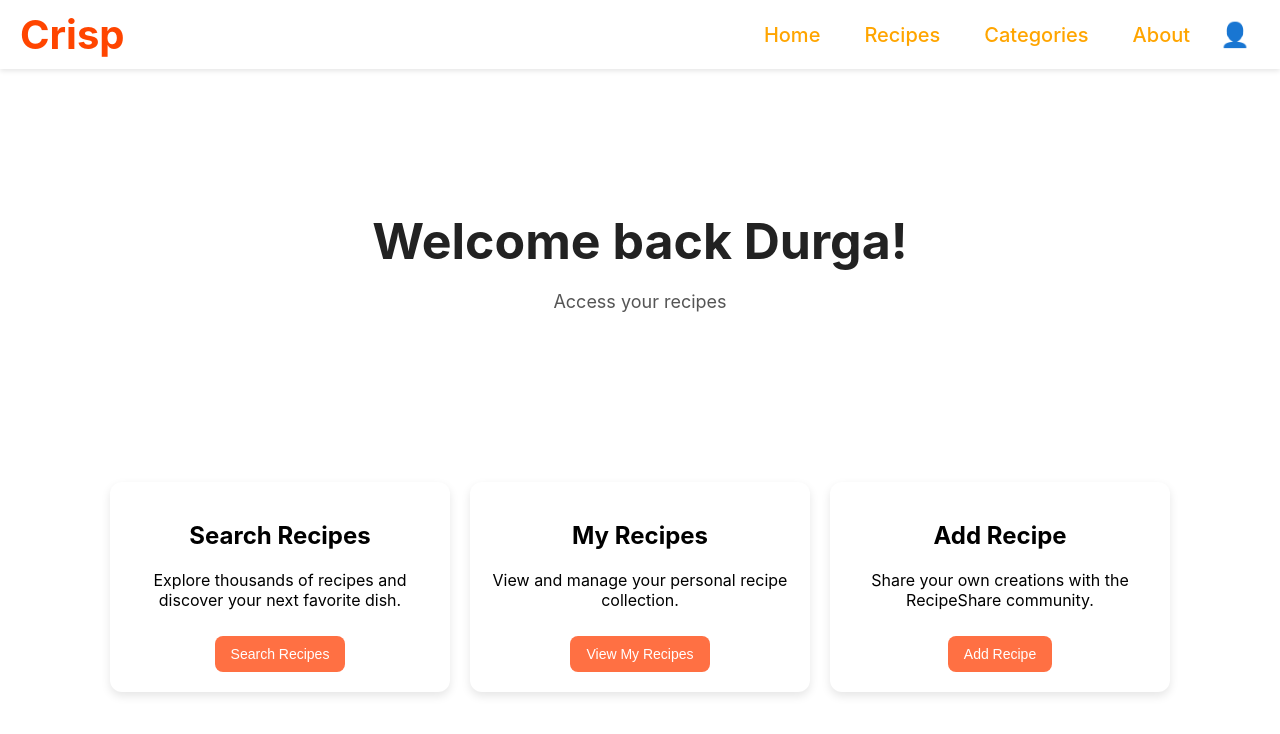
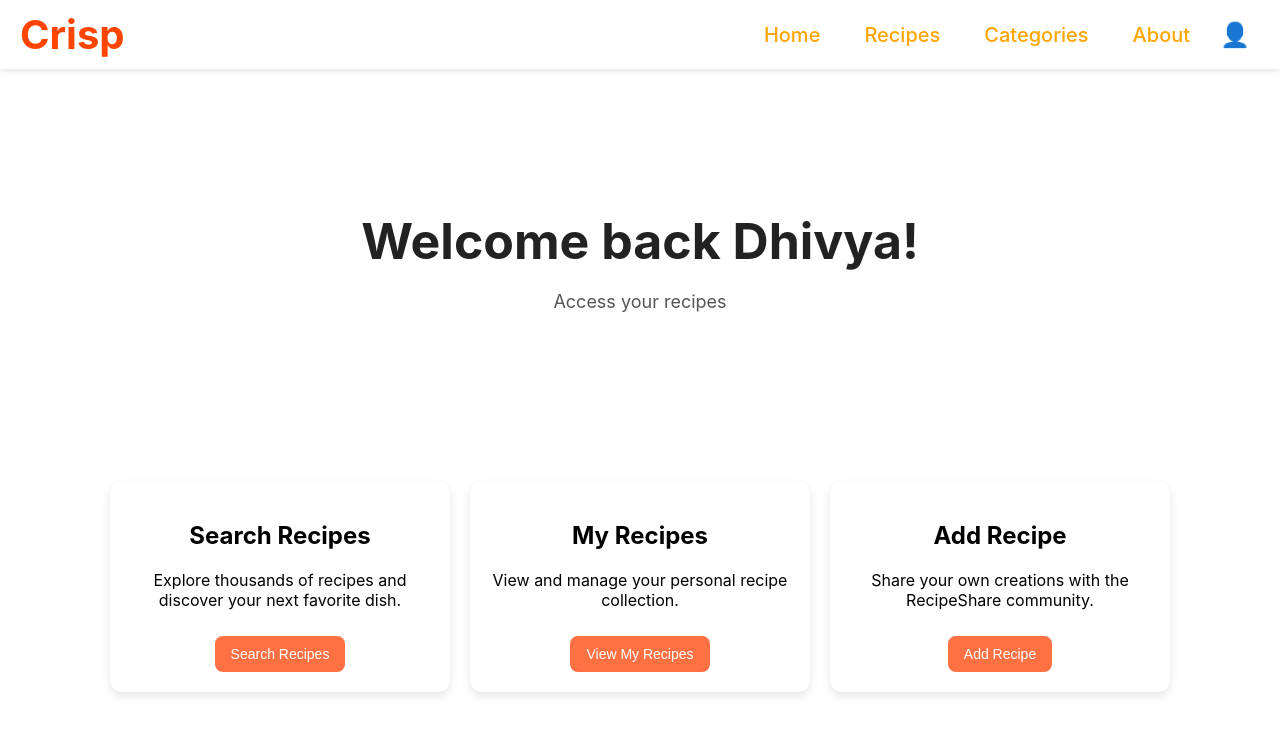
Before and after one commit to DURGAS059/recipe-sharing-app, a React (Create React App) app in the folder crisp/: page /dashboard in a window 1280 px wide. Shown: the top 734 px of the page. Built offline with nearby package versions, Linux system fonts and the light colour scheme; sample sign-in values are in the browser's storage.

Commit message:
Change welcome message from Durga to Dhivya

```diff
--- a/crisp/src/components/Dashboard.jsx
+++ b/crisp/src/components/Dashboard.jsx
@@ -8,7 +8,7 @@ export default function Dashboard({ username }) {
     <div className="dashboard-container">
 
       <section className="hero">
-        <h1>Welcome back Durga{username}!</h1>
+        <h1>Welcome back Dhivya{username}!</h1>
         <p>Access your recipes</p>
       </section>
 
```
